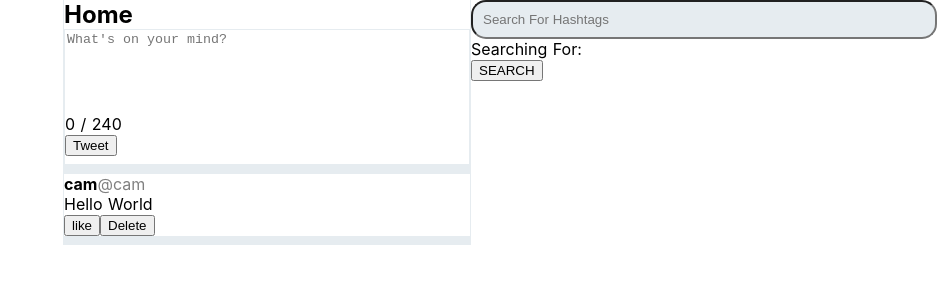
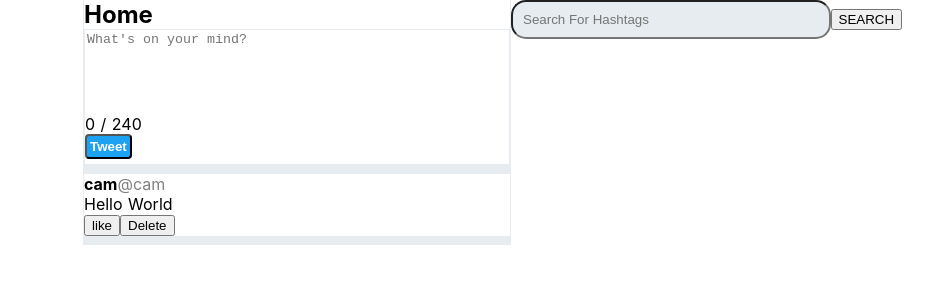
Before and after one commit to CMURPH56/twitter-clone, a Nuxt app: page / in a window 1280 px wide. Shown: the top 300 px of the page, without its empty margins (343-1280 px from the left). Built offline with nearby package versions, Linux system fonts and the light colour scheme.

Commit message:
cleaned up some stuff made tweet button blue

```diff
--- a/components/ComposeTweet.vue
+++ b/components/ComposeTweet.vue
@@ -10,7 +10,7 @@
       </textarea>
       <div>{{ charactersLeft }}</div>
       <!-- <input type="file" /> -->
-      <button v-on:click="submitTweet">Tweet</button>
+      <button class='button' v-on:click="submitTweet">Tweet</button>
     </form>
   </section>
 </template>
@@ -72,4 +72,12 @@
   resize: none;
   border: none;
 }
+.button{
+  background-color: rgb(29, 161, 242);
+  padding: 3px;
+  text-decoration: none;
+  border-radius: 4px;
+  color: white;
+  font-weight: bold;
+}
 </style>
--- a/components/SearchBar.vue
+++ b/components/SearchBar.vue
@@ -2,7 +2,6 @@
   <section>
     <form>
       <input class="searchInput" v-model="searchTerm" placeholder="Search For Hashtags" required>
-      <p>Searching For: {{ searchTerm }}</p>
       <button v-on:click="search">SEARCH</button>
     </form>
     <div v-for="post in tweetResults" :key="post.tweet">
@@ -42,7 +41,7 @@ export default {
   background-color: rgb(230, 236, 240);
   border-radius: 15px;
   padding: 10px;
-  width: 466px;
+  width: 75%;
   line-height: normal;
   font-weight: 400;
 }
```
